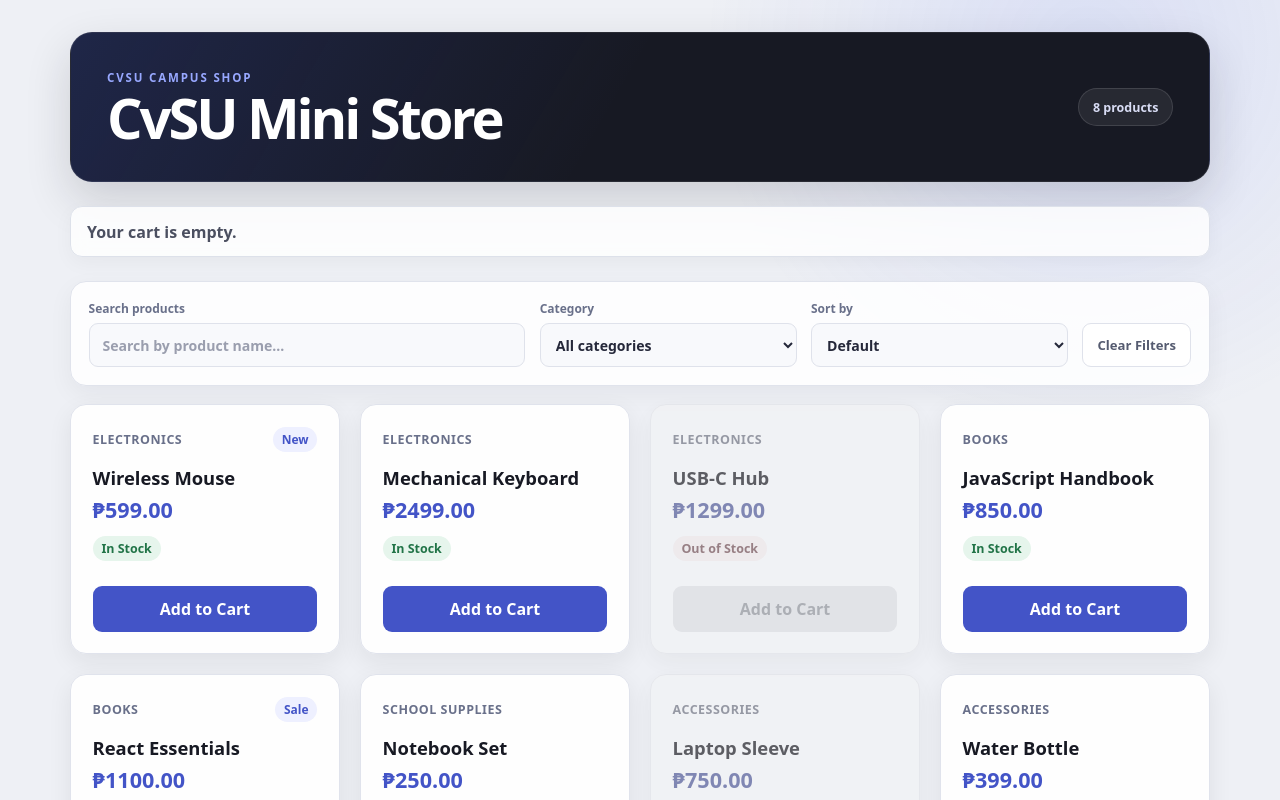
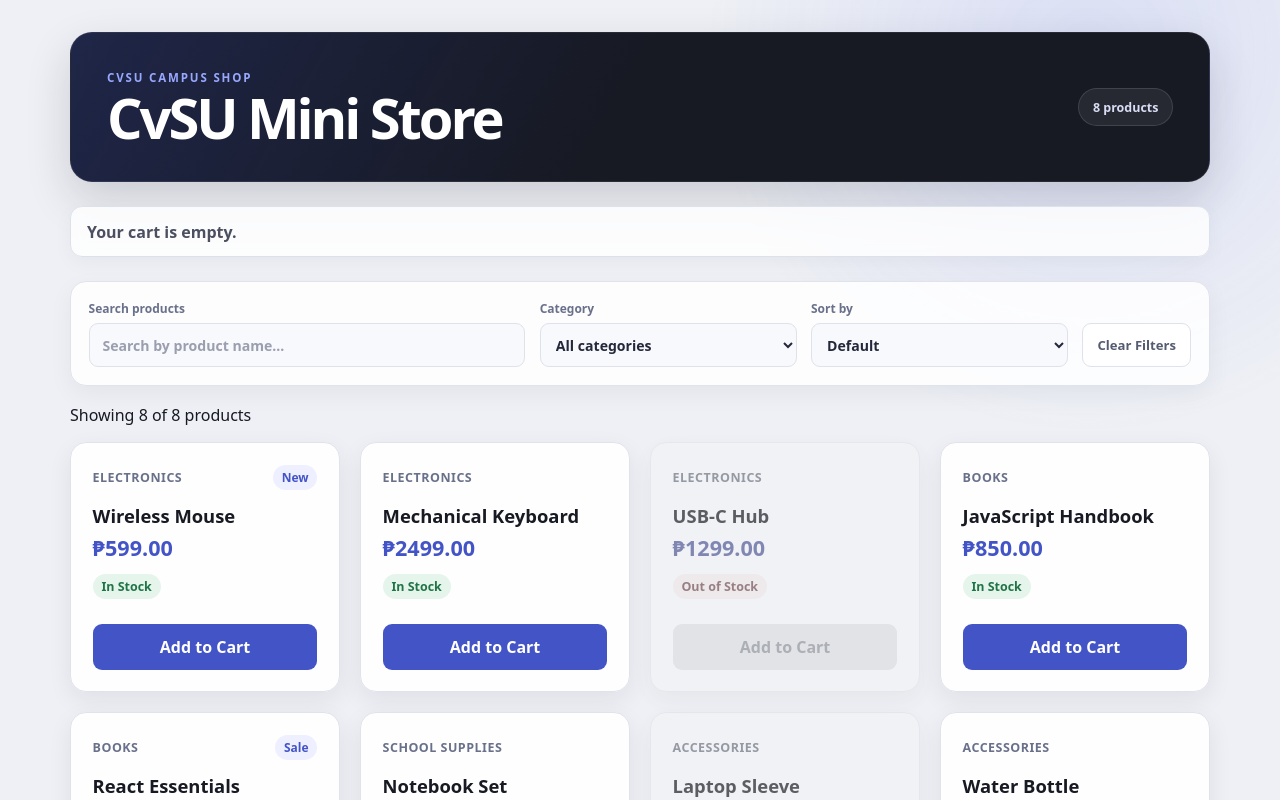
Before and after one commit to Suprbook/newlaboratoy, a React (Vite) app: page / in a window 1280 px wide. Shown: the top 800 px of the page. Built offline with nearby package versions, Linux system fonts and the light colour scheme.

Commit message:
feat: show result count and update browser title

```diff
--- a/src/App.jsx
+++ b/src/App.jsx
@@ -37,6 +37,10 @@ function App() {
     filteredProducts.sort((first, second) => second.price - first.price);
   }
 
+  useEffect(() => {
+    document.title = `CvSU Mini Store (${filteredProducts.length} results)`;
+  }, [filteredProducts.length]);
+
   const handleAddToCart = (title) => {
     setCartCount((count) => count + 1);
     setLastAdded(title);
@@ -73,6 +77,11 @@ function App() {
         }}
       />
 
+      <p className="results-count" aria-live="polite">
+        Showing {filteredProducts.length} of {products.length} products
+      </p>
+
+      {filteredProducts.length > 0 ? (
         <div className="product-grid">
           {filteredProducts.map((product) => (
             <ProductCard
@@ -87,6 +96,11 @@ function App() {
             </ProductCard>
           ))}
         </div>
+      ) : (
+        <p className="empty-state" role="status">
+          No products found. Try a different keyword or category.
+        </p>
+      )}
     </div>
   );
 }
```
Lines whose indentation alone changed are shown as unchanged.
